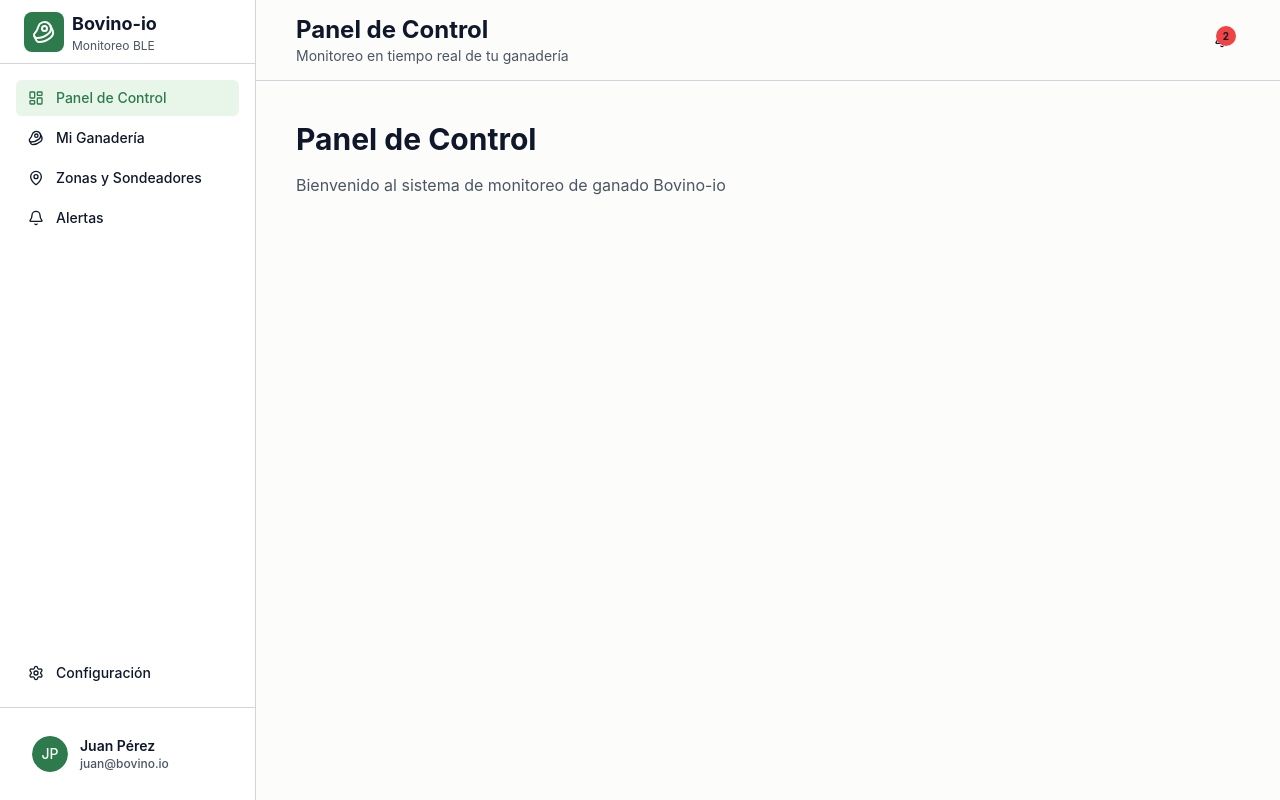
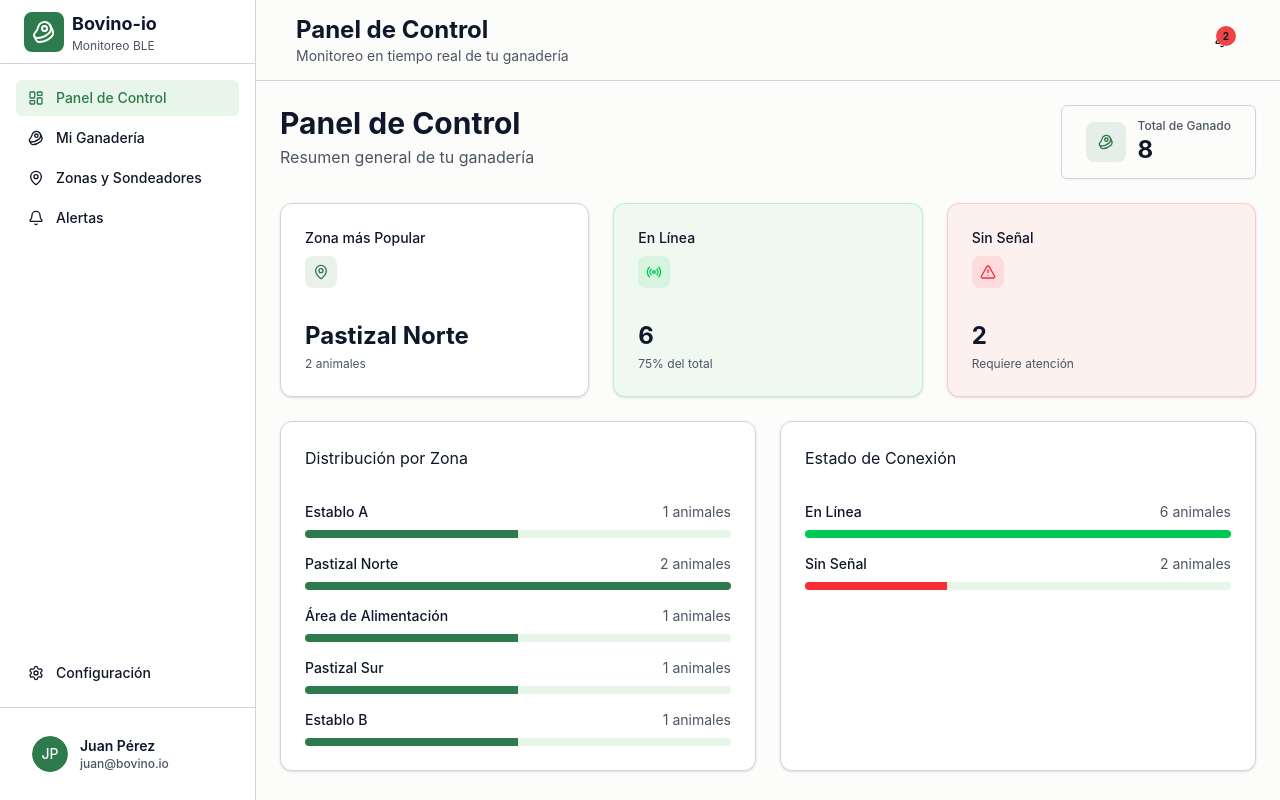
Before and after one commit to Orizon-team/bovino-io-frontend, a Vue app: page /dashboard in a window 1280 px wide. Built offline with nearby package versions, Linux system fonts and the light colour scheme.

Commit message:
agregacion de nuevas vistas con algunos componentes temporales

```diff
--- /dev/null
+++ b/src/components/HerdCharts.vue
@@ -0,0 +1,104 @@
+<script setup lang="ts">
+import { computed } from 'vue'
+import { Card, CardHeader, CardTitle, CardContent } from '@/components/ui/card'
+
+interface CattleData {
+  id: number
+  tag: string
+  image: string
+  zone: string | null
+  lastSeen: string
+}
+
+interface Props {
+  cattleData: CattleData[]
+}
+
+const props = defineProps<Props>()
+
+const zoneCounts = computed(() => {
+  const counts = props.cattleData.reduce(
+    (acc, cattle) => {
+      if (cattle.zone) {
+        acc[cattle.zone] = (acc[cattle.zone] || 0) + 1
+      }
+      return acc
+    },
+    {} as Record<string, number>,
+  )
+  return Object.entries(counts).map(([zone, count]) => ({ zone, count }))
+})
+
+const statusCounts = computed(() => {
+  const online = props.cattleData.filter((c) => c.zone).length
+  const offline = props.cattleData.filter((c) => !c.zone).length
+  return [
+    { status: 'En Línea', count: online },
+    { status: 'Sin Señal', count: offline },
+  ]
+})
+
+const maxZoneCount = computed(() => {
+  return Math.max(...zoneCounts.value.map(z => z.count), 1)
+})
+
+const maxStatusCount = computed(() => {
+  return Math.max(...statusCounts.value.map(s => s.count), 1)
+})
+</script>
+
+<template>
+  <div class="grid grid-cols-1 gap-6 lg:grid-cols-2">
+    <!-- Zone Distribution Chart -->
+    <Card>
+      <CardHeader>
+        <CardTitle>Distribución por Zona</CardTitle>
+      </CardHeader>
+      <CardContent>
+        <div class="space-y-4">
+          <div v-for="item in zoneCounts" :key="item.zone" class="space-y-2">
+            <div class="flex items-center justify-between text-sm">
+              <span class="font-medium text-foreground">{{ item.zone }}</span>
+              <span class="text-muted-foreground">{{ item.count }} animales</span>
+            </div>
+            <div class="h-2 w-full overflow-hidden rounded-full bg-secondary">
+              <div
+                class="h-full bg-primary transition-all duration-300"
+                :style="{ width: `${(item.count / maxZoneCount) * 100}%` }"
+              ></div>
+            </div>
+          </div>
+          <div v-if="zoneCounts.length === 0" class="text-center text-sm text-muted-foreground py-8">
+            No hay datos disponibles
+          </div>
+        </div>
+      </CardContent>
+    </Card>
+
+    <!-- Status Distribution Chart -->
+    <Card>
+      <CardHeader>
+        <CardTitle>Estado de Conexión</CardTitle>
+      </CardHeader>
+      <CardContent>
+        <div class="space-y-4">
+          <div v-for="item in statusCounts" :key="item.status" class="space-y-2">
+            <div class="flex items-center justify-between text-sm">
+              <span class="font-medium text-foreground">{{ item.status }}</span>
+              <span class="text-muted-foreground">{{ item.count }} animales</span>
+            </div>
+            <div class="h-2 w-full overflow-hidden rounded-full bg-secondary">
+              <div
+                :class="[
+                  'h-full transition-all duration-300',
+                  item.status === 'En Línea' ? 'bg-green-500' : 'bg-red-500'
+                ]"
+                :style="{ width: `${(item.count / maxStatusCount) * 100}%` }"
+              ></div>
+            </div>
+          </div>
+        </div>
+      </CardContent>
+    </Card>
+  </div>
+</template>
--- /dev/null
+++ b/src/components/StatsCard.vue
@@ -0,0 +1,60 @@
+<script setup lang="ts">
+import { computed, type Component } from 'vue'
+import { Card, CardHeader, CardTitle, CardContent } from '@/components/ui/card'
+
+interface Props {
+  title: string
+  value: string | number
+  description: string
+  icon: Component
+  variant?: 'default' | 'success' | 'danger'
+}
+
+const props = withDefaults(defineProps<Props>(), {
+  variant: 'default'
+})
+
+const emit = defineEmits<{
+  click: []
+}>()
+
+const variantClasses = computed(() => {
+  switch (props.variant) {
+    case 'success':
+      return 'border-green-500/20 bg-green-500/5 hover:bg-green-500/10'
+    case 'danger':
+      return 'border-red-500/20 bg-red-500/5 hover:bg-red-500/10'
+    default:
+      return 'border-border bg-card hover:bg-accent'
+  }
+})
+
+const iconClasses = computed(() => {
+  switch (props.variant) {
+    case 'success':
+      return 'bg-green-500/10 text-green-500'
+    case 'danger':
+      return 'bg-red-500/10 text-red-500'
+    default:
+      return 'bg-primary/10 text-primary'
+  }
+})
+</script>
+
+<template>
+  <Card
+    :class="variantClasses + ' cursor-pointer transition-colors duration-200'"
+    @click="emit('click')"
+  >
+    <CardHeader class="flex flex-row items-center justify-between space-y-0 pb-2">
+      <CardTitle class="text-sm font-medium">{{ title }}</CardTitle>
+      <div :class="'flex h-8 w-8 items-center justify-center rounded-lg ' + iconClasses">
+        <component :is="icon" class="h-4 w-4" />
+      </div>
+    </CardHeader>
+    <CardContent>
+      <div class="text-2xl font-bold">{{ value }}</div>
+      <p class="text-xs text-muted-foreground mt-1">{{ description }}</p>
+    </CardContent>
+  </Card>
+</template>
--- a/src/views/Dashboard/Dashboard.vue
+++ b/src/views/Dashboard/Dashboard.vue
@@ -1,18 +1,147 @@
 <script setup lang="ts">
-// Ya no necesitas importar DashboardSidebar ni DashboardHeader
-// El layout se encarga de eso
+import { computed } from 'vue'
+import { useRouter } from 'vue-router'
+import { Beef, MapPin, AlertTriangle, Radio } from 'lucide-vue-next'
+import Button from '@/components/ui/button/Button.vue'
+import StatsCard from '@/components/StatsCard.vue'
+import HerdCharts from '@/components/HerdCharts.vue'
+
+const router = useRouter()
+
+const mockCattle = [
+  {
+    id: 1,
+    tag: "El Pinto",
+    image: "/brown-and-white-spotted-cow.jpg",
+    zone: "Establo A",
+    lastSeen: "Hace 2 minutos",
+  },
+  {
+    id: 2,
+    tag: "La Manchada",
+    image: "/black-and-white-dairy-cow.jpg",
+    zone: "Pastizal Norte",
+    lastSeen: "Hace 5 minutos",
+  },
+  {
+    id: 3,
+    tag: "El Toro",
+    image: "/brown-bull.jpg",
+    zone: "Área de Alimentación",
+    lastSeen: "Hace 1 minuto",
+  },
+  {
+    id: 4,
+    tag: "La Negra",
+    image: "/black-cow.png",
+    zone: null,
+    lastSeen: "Hace 45 minutos",
+  },
+  {
+    id: 5,
+    tag: "El Colorado",
+    image: "/red-brown-cow.jpg",
+    zone: "Pastizal Sur",
+    lastSeen: "Hace 3 minutos",
+  },
+  {
+    id: 6,
+    tag: "La Blanca",
+    image: "/white-cow.jpg",
+    zone: "Establo B",
+    lastSeen: "Hace 8 minutos",
+  },
+  {
+    id: 7,
+    tag: "El Chico",
+    image: "/young-brown-calf.jpg",
+    zone: null,
+    lastSeen: "Hace 1 hora",
+  },
+  {
+    id: 8,
+    tag: "La Grande",
+    image: "/large-dairy-cow.jpg",
+    zone: "Pastizal Norte",
+    lastSeen: "Hace 4 minutos",
+  },
+]
+
+const totalCattle = computed(() => mockCattle.length)
+const onlineCattle = computed(() => mockCattle.filter((c) => c.zone).length)
+const offlineCattle = computed(() => mockCattle.filter((c) => !c.zone).length)
+
+const zoneCounts = computed(() => {
+  return mockCattle.reduce(
+    (acc, cattle) => {
+      if (cattle.zone) {
+        acc[cattle.zone] = (acc[cattle.zone] || 0) + 1
+      }
+      return acc
+    },
+    {} as Record<string, number>,
+  )
+})
+
+const mostPopularZone = computed(() => {
+  const entries = Object.entries(zoneCounts.value).sort((a, b) => b[1] - a[1])
+  return entries.length > 0 ? entries[0] : null
+})
 </script>
 
 <template>
-  <div class="p-6 sm:p-8 lg:p-10">
-    <h1 class="text-3xl font-bold text-foreground mb-4">Panel de Control</h1>
-    <p class="text-muted-foreground">
-      Bienvenido al sistema de monitoreo de ganado Bovino-io
-    </p>
+  <div class="p-6 space-y-6">
+    <!-- Welcome Section with Total Cattle -->
+    <div class="flex items-start justify-between">
+      <div>
+        <h1 class="text-3xl font-bold text-foreground">Panel de Control</h1>
+        <p class="text-muted-foreground mt-1">Resumen general de tu ganadería</p>
+      </div>
+      <Button
+        variant="outline"
+        size="lg"
+        class="flex items-center gap-3 h-auto py-3 px-4 hover:bg-primary/5 hover:border-primary transition-colors bg-transparent"
+        @click="router.push('/dashboard/cattle')"
+      >
+        <div class="flex h-10 w-10 items-center justify-center rounded-lg bg-primary/10">
+          <Beef class="h-5 w-5 text-primary" />
+        </div>
+        <div class="text-left">
+          <p class="text-xs text-muted-foreground font-medium">Total de Ganado</p>
+          <p class="text-2xl font-bold text-foreground">{{ totalCattle }}</p>
+        </div>
+      </Button>
+    </div>
 
-    <!-- Contenido del dashboard -->
-    <div class="mt-6 grid gap-6">
-      <!-- Aquí irán tus componentes de estadísticas, gráficas, etc. -->
+    <!-- Stats Section -->
+    <div class="grid grid-cols-1 gap-6 sm:grid-cols-2 lg:grid-cols-3">
+      <StatsCard
+        title="Zona más Popular"
+        :value="mostPopularZone ? mostPopularZone[0] : 'N/A'"
+        :description="mostPopularZone ? `${mostPopularZone[1]} animales` : 'Sin datos'"
+        :icon="MapPin"
+        variant="default"
+        @click="router.push('/dashboard/zones')"
+      />
+      <StatsCard
+        title="En Línea"
+        :value="onlineCattle"
+        :description="`${Math.round((onlineCattle / totalCattle) * 100)}% del total`"
+        :icon="Radio"
+        variant="success"
+        @click="router.push('/dashboard/cattle?filter=online')"
+      />
+      <StatsCard
+        title="Sin Señal"
+        :value="offlineCattle"
+        :description="offlineCattle > 0 ? 'Requiere atención' : 'Todo en orden'"
+        :icon="AlertTriangle"
+        :variant="offlineCattle > 0 ? 'danger' : 'success'"
+        @click="router.push('/dashboard/alerts')"
+      />
     </div>
+
+    <!-- Herd Charts -->
+    <HerdCharts :cattleData="mockCattle" />
   </div>
 </template>
```
